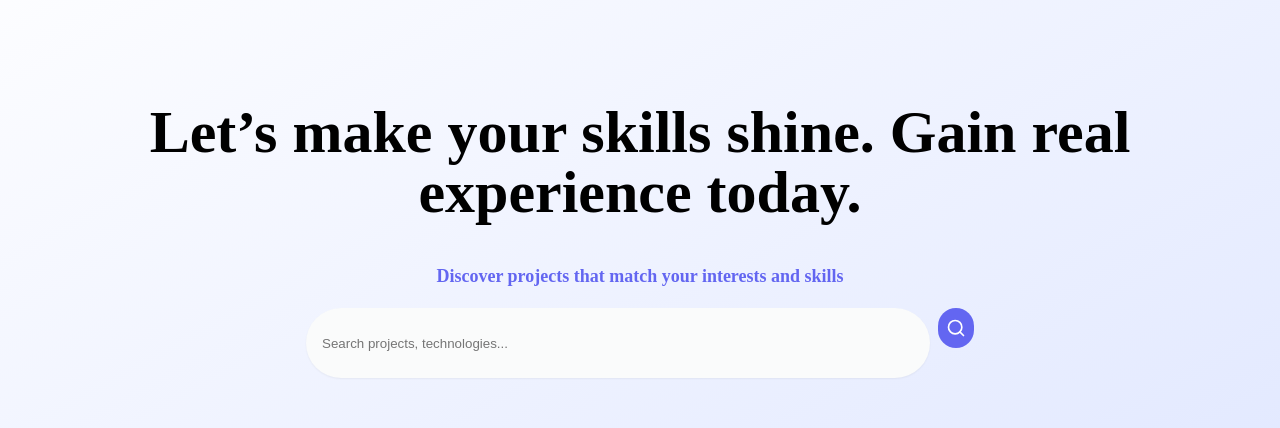
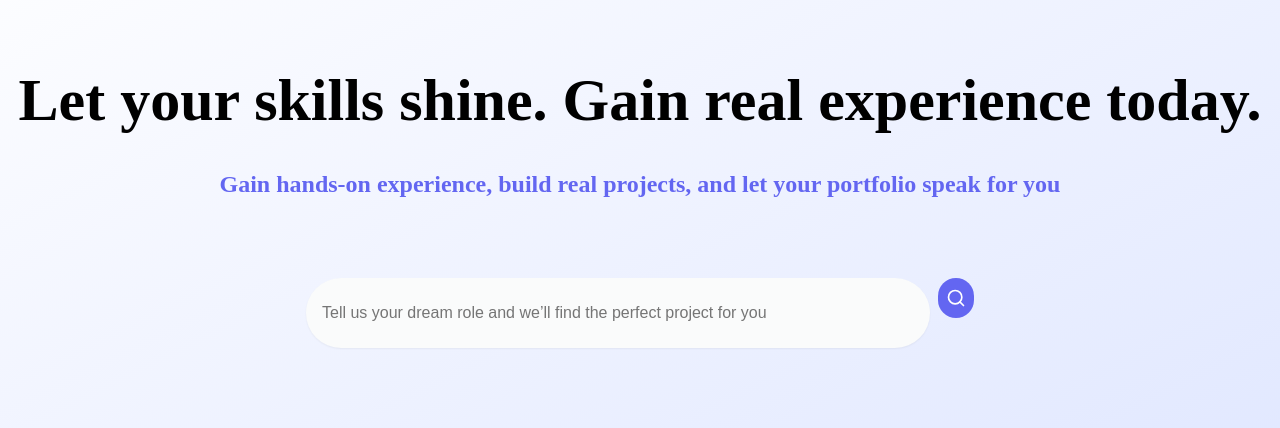
Before and after one commit to LetsGainit/gainit-frontend, a React (Vite) app: page /learning-projects in a window 1280 px wide. Shown: the part 203-631 px from the top of the page. Built offline with nearby package versions, Linux system fonts and the light colour scheme; no server answers; the HTML template or start-up script is replaced by a standard one.

Commit message:
connection to server

```diff
--- a/index.html
+++ b/index.html
@@ -5,6 +5,7 @@
     <link rel="icon" type="image/svg+xml" href="/GainitLogoSvg.svg" />
     <meta name="viewport" content="width=device-width, initial-scale=1.0" />
     <title>Gainit</title>
+    <link href="https://fonts.googleapis.com/css2?family=Inter:wght@400;600;700;800&display=swap" rel="stylesheet" />
   </head>
   <body>
     <div id="root"></div>
--- a/src/css/LearningProjects.css
+++ b/src/css/LearningProjects.css
@@ -6,7 +6,7 @@
 /* Hero Section */
 .hero-section {
   background: linear-gradient(to bottom right, #ffffff, #e0e7ff);
-  padding: 12rem 1rem;
+  padding: 10rem 1rem;
   text-align: center;
 }
 
@@ -19,7 +19,7 @@
 }
 
 .hero-subheading {
-  font-size: 1.125rem;
+  font-size: 1.5rem;
   line-height: 1.75rem;
   color: #6366f1;
   text-align: center;
@@ -49,6 +49,7 @@
   max-width: 700px;
   height: 70px;
   margin: 0 auto;
+  margin-top: 5rem;
   padding: 0 1rem;
 }
 
@@ -60,6 +61,7 @@
   box-shadow: 0 1px 2px rgba(0, 0, 0, 0.05);
   border: none;
   outline: none;
+  font-size: 1rem;
 }
 
 .search-button {
--- a/src/pages/LearningProjects/LearningProjects.jsx
+++ b/src/pages/LearningProjects/LearningProjects.jsx
@@ -2,9 +2,38 @@ import { Search } from "lucide-react";
 import ProjectCard from "../../components/ProjectCard";
 import Footer from "../../components/Footer";
 import "../../css/LearningProjects.css";
+import { getAllTemplateProjects } from "../../services/projectsService";
+import { useEffect, useState } from "react";
 
 function LearningProjects() {
+  const [projects, setProjects] = useState([]);
+
+  useEffect(() => {
+  async function fetchProjects() {
+    try {
+      const data = await getAllTemplateProjects();
+      const mappedProjects = data.map((project) => ({
+        id: project.projectId,
+        title: project.projectName ?? "Untitled project",
+        description: project.projectDescription ?? "No description",
+        technologies: project.technologies ?? [],
+        difficulty: project.difficultyLevel ?? "Unknown",
+        duration: project.duration ?? "N/A",
+        image: project.projectPictureUrl ?? "/default-featured-image.png",
+        openPositions: project.requiredRoles?.length ?? 0
+      }));
+
+      setProjects(mappedProjects.slice(0, 3));
+    } catch (error) {
+      console.error("Error loading template projects", error);
+    }
+  }
+
+  fetchProjects();
+}, []);
+
   // Sample projects data - replace with actual data from your backend
+  /*
   const projects = [
     {
       id: 1,
@@ -31,20 +60,21 @@ function LearningProjects() {
       duration: "8 weeks"
     }
   ];
+  */
 
   return (
     <div className="learning-projects">
       {/* Hero Section */}
       <div className="hero-section">
-        <h1 className="hero-headline">Let’s make your skills shine. Gain real experience today.</h1>
+        <h1 className="hero-headline">Let your skills shine. Gain real experience today.</h1>
         <p className="hero-subheading">
-          Discover projects that match your interests and skills
+        Gain hands-on experience, build real projects, and let your portfolio speak for you
         </p>
           {/* Search Bar */}
           <div className="search-container">
           <input
             type="text"
-            placeholder="Search projects, technologies..."
+            placeholder="Tell us your dream role and we’ll find the perfect project for you"
             className="search-input"
           />
           <button className="search-button">
--- /dev/null
+++ b/src/services/api.js
@@ -0,0 +1,7 @@
+import axios from 'axios';
+
+const api = axios.create({
+  baseURL: 'https://gainitwebapp-dvhfcxbkezgyfwf6.israelcentral-01.azurewebsites.net/api',
+});
+
+export default api;
--- a/src/services/projectsService.js
+++ b/src/services/projectsService.js
@@ -0,0 +1,10 @@
+import api from "./api";
+
+export async function getAllTemplateProjects() {
+    try {
+        const response = await api.get("/projects/templates");
+        return response.data;
+    } catch (error) {
+        throw error;
+    }
+}
```
Also changed, not shown: src/services/profilesService.js (added).
